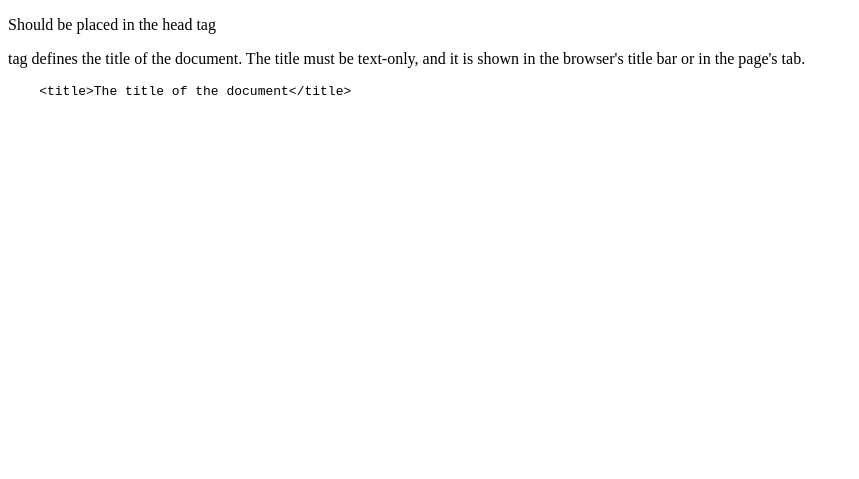
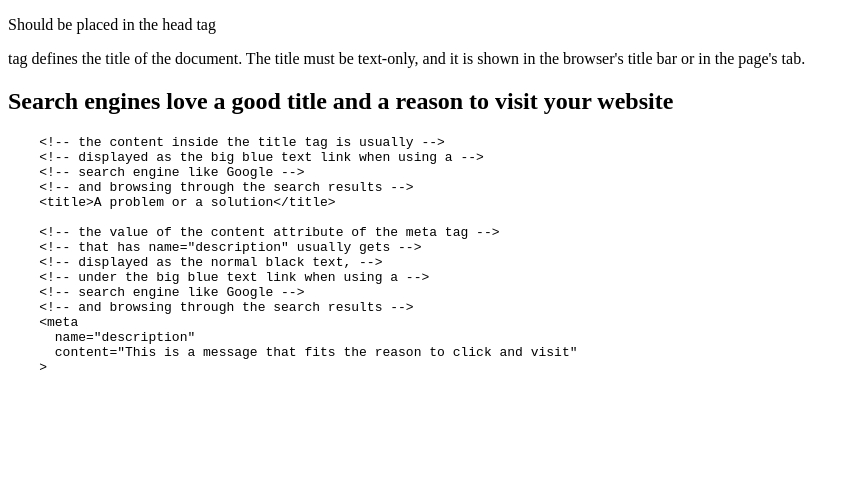
Before and after one commit to wowdop/meet-html-and-css, a website: page source-code/marianzburlea/html/intro/must-know/title.html in a window 1280 px wide. Shown: the whole page, without its empty margins (0-859 px from the left). Drawn offline with Linux system fonts and the light colour scheme.

Commit message:
add li example, explain meta and title

```diff
--- a/source-code/marianzburlea/html/intro/must-know/title.html
+++ b/source-code/marianzburlea/html/intro/must-know/title.html
@@ -10,11 +10,32 @@
 
   <body>
     <p>Should be placed in the head tag</p>
-<p>tag defines the title of the document. The title must be text-only, and it is shown in the browser's title bar or in the page's tab.</p>
+    <p>
+      tag defines the title of the document. The title must be text-only, and it
+      is shown in the browser's title bar or in the page's tab.
+    </p>
 
+    <h2>Search engines love a good title and a reason to visit your website</h2>
     <pre>
-    &lt;title&gt;The title of the document&lt;/title&gt;
+    &lt;!-- the content inside the title tag is usually --&gt;
+    &lt;!-- displayed as the big blue text link when using a --&gt;
+    &lt;!-- search engine like Google --&gt;
+    &lt;!-- and browsing through the search results --&gt;
+    &lt;title&gt;A problem or a solution&lt;/title&gt;
+
+    &lt;!-- the value of the content attribute of the meta tag --&gt;
+    &lt;!-- that has name="description" usually gets --&gt;
+    &lt;!-- displayed as the normal black text, --&gt;
+    &lt;!-- under the big blue text link when using a --&gt;
+    &lt;!-- search engine like Google --&gt;
+    &lt;!-- and browsing through the search results --&gt;
+    &lt;meta
+      name="description"
+      content="This is a message that fits the reason to click and visit"
+    &gt;
+    <pre>
     </pre>
 
+    </pre>
   </body>
 </html>
```
Also changed, not shown: source-code/marianzburlea/html/intro/basic-lists/li.html (+18 -1 lines), source-code/marianzburlea/html/intro/must-know/meta.html (+10 -0 lines). Lines whose indentation alone changed are shown as unchanged.
